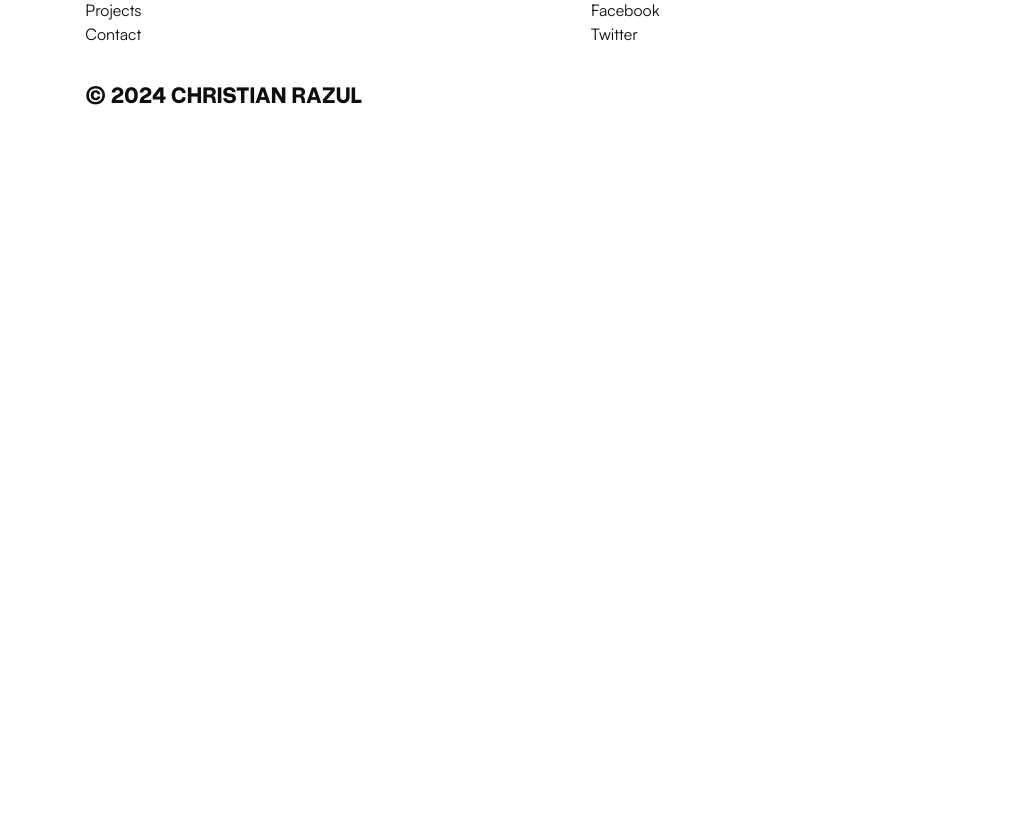
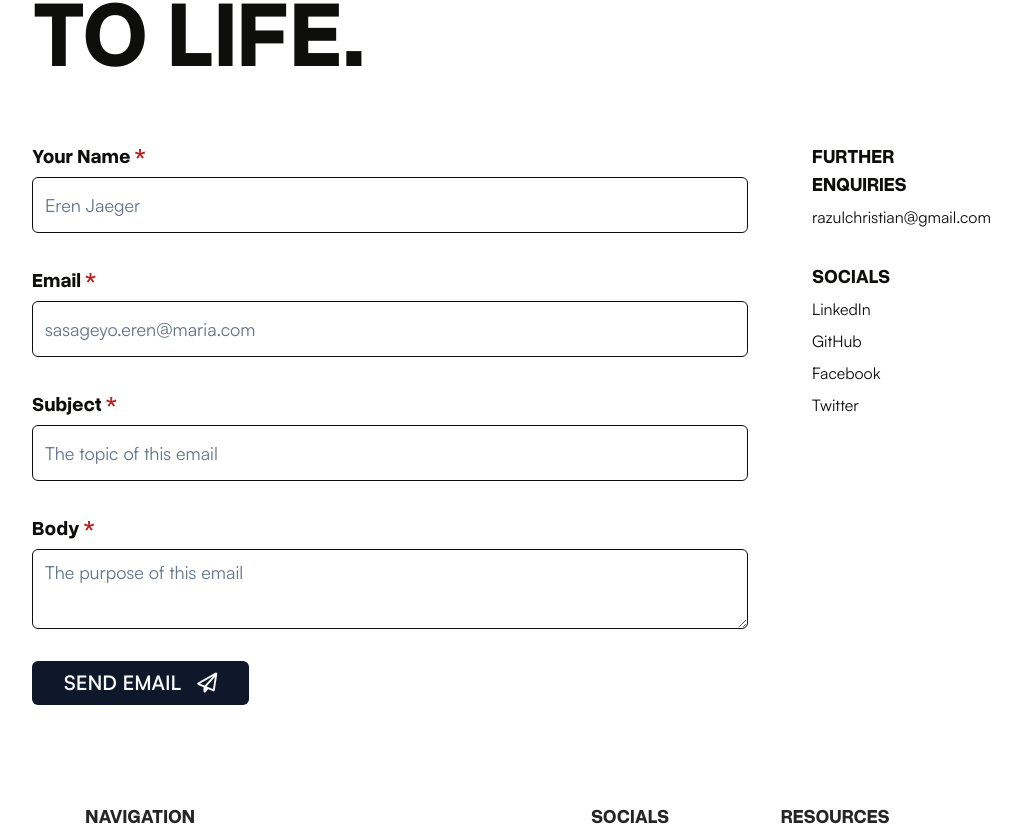
Before and after one commit to christianrazul/portfolio-2024, a React (Vite) app: page /contact in a window 1280 px wide. Shown: the part 339-1165 px from the top of the page, without its empty margins (128-1149 px from the left). Before the commit the page ends 800 px from the top, so only its background shows below. Built offline with nearby package versions, Linux system fonts and the light colour scheme.

Commit message:
Build contactPage and form

```diff
--- /dev/null
+++ b/src/components/Contactpage/ContactForm.tsx
@@ -0,0 +1,160 @@
+import { z } from "zod";
+import { zodResolver } from "@hookform/resolvers/zod";
+import { useForm } from "react-hook-form";
+import { Button } from "@/components/ui/button";
+import {
+  Form,
+  FormControl,
+  FormDescription,
+  FormField,
+  FormItem,
+  FormLabel,
+  FormMessage,
+} from "@/components/ui/form";
+import { Input } from "@/components/ui/input";
+import { Textarea } from "../ui/textarea";
+
+const formSchema = z.object({
+  name: z.string().min(2).max(50),
+  email: z.string().email(),
+  subject: z.string().min(2).max(50),
+  body: z.string().min(2),
+});
+
+const ContactForm = () => {
+  const form = useForm<z.infer<typeof formSchema>>({
+    resolver: zodResolver(formSchema),
+    defaultValues: {
+      name: "",
+      email: "",
+      subject: "",
+      body: "",
+    },
+  });
+
+  function onSubmit(values: z.infer<typeof formSchema>) {
+    // Do something with the form values.
+    // ✅ This will be type-safe and validated.
+    console.log(values);
+  }
+  return (
+    <section className="flex h-full w-3/4 items-start justify-between gap-16 font-satoshi">
+      <Form {...form}>
+        <form
+          onSubmit={form.handleSubmit(onSubmit)}
+          className="w-3/4 space-y-8"
+        >
+          <FormField
+            control={form.control}
+            name="name"
+            render={({ field }) => (
+              <FormItem>
+                <FormLabel className="font-overused text-xl font-bold">
+                  Your Name <span className="text-red-700">*</span>
+                </FormLabel>
+                <FormControl>
+                  <Input
+                    placeholder="Eren Jaeger"
+                    {...field}
+                    className="h-14 border border-accent-400 text-lg"
+                  />
+                </FormControl>
+                <FormMessage />
+              </FormItem>
+            )}
+          />
+          <FormField
+            control={form.control}
+            name="email"
+            render={({ field }) => (
+              <FormItem>
+                <FormLabel className="font-overused text-xl font-bold">
+                  Email <span className="text-red-700">*</span>
+                </FormLabel>
+                <FormControl>
+                  <Input
+                    placeholder="sasageyo.eren@maria.com"
+                    {...field}
+                    className="h-14 border border-accent-400 text-lg"
+                  />
+                </FormControl>
+                <FormMessage />
+              </FormItem>
+            )}
+          />
+          <FormField
+            control={form.control}
+            name="subject"
+            render={({ field }) => (
+              <FormItem>
+                <FormLabel className="font-overused text-xl font-bold">
+                  Subject <span className="text-red-700">*</span>
+                </FormLabel>
+                <FormControl>
+                  <Input
+                    placeholder="The topic of this email"
+                    {...field}
+                    className="h-14 border border-accent-400 text-lg"
+                  />
+                </FormControl>
+                <FormMessage />
+              </FormItem>
+            )}
+          />
+          <FormField
+            control={form.control}
+            name="body"
+            render={({ field }) => (
+              <FormItem>
+                <FormLabel className="font-overused text-xl font-bold">
+                  Body <span className="text-red-700">*</span>
+                </FormLabel>
+                <FormControl>
+                  <Textarea
+                    placeholder="The purpose of this email"
+                    {...field}
+                    className="h-14 border border-accent-400 text-lg"
+                  />
+                </FormControl>
+                <FormMessage />
+              </FormItem>
+            )}
+          />
+          <Button
+            type="submit"
+            size="lg"
+            className="font-satoshi text-xl font-semibold"
+          >
+            SEND EMAIL <i className="fa-regular fa-paper-plane ml-4"></i>
+          </Button>
+        </form>
+      </Form>
+
+      <div className="flex flex-col gap-8">
+        <div className="flex flex-col gap-2">
+          <h1 className="font-overused text-xl font-bold">FURTHER ENQUIRIES</h1>
+          <a href="mailto:razulchristian@gmail.com" target="_blank">
+            razulchristian@gmail.com
+          </a>
+        </div>
+        <div className="flex flex-col gap-2">
+          <h1 className="font-overused text-xl font-bold">SOCIALS</h1>
+          <a href="https://www.linkedin.com/in/rcrrazul/" target="_blank">
+            LinkedIn
+          </a>
+          <a href="https://github.com/christianrazul" target="_blank">
+            GitHub
+          </a>
+          <a href="https://www.facebook.com/christianrazul/" target="_blank">
+            Facebook
+          </a>
+          <a href="https://twitter.com/christianrazul" target="_blank">
+            Twitter
+          </a>
+        </div>
+      </div>
+    </section>
+  );
+};
+
+export default ContactForm;
--- a/src/pages/ContactPage.tsx
+++ b/src/pages/ContactPage.tsx
@@ -1,7 +1,22 @@
-import React from "react";
+import ContactForm from "@/components/Contactpage/ContactForm";
+
+const ContactHeroSection = () => {
+  return (
+    <section className="flex h-full w-3/4 items-center justify-center gap-16">
+      <h1 className="text-8xl font-bold">
+        SAY NO MORE. LET'S BRING YOUR PROJECT TO LIFE.
+      </h1>
+    </section>
+  );
+};
 
 const ContactPage = () => {
-  return <div>ContactPage</div>;
+  return (
+    <>
+      <ContactHeroSection />
+      <ContactForm />
+    </>
+  );
 };
 
 export default ContactPage;
```
